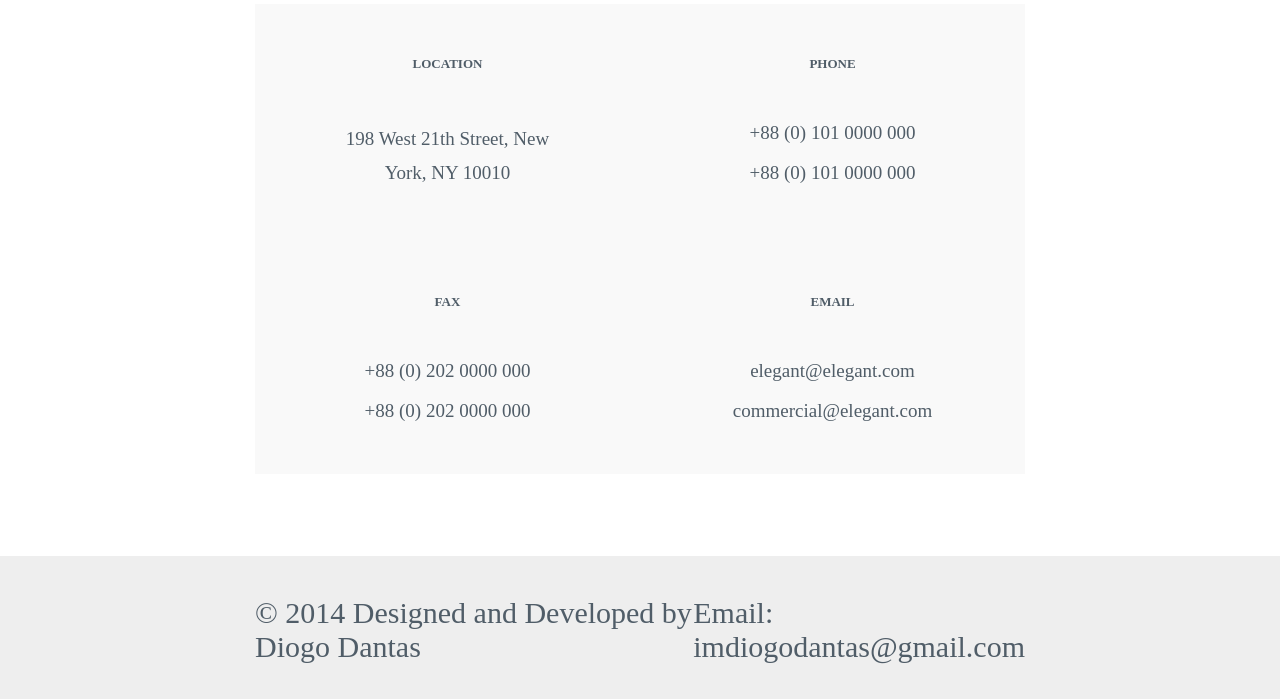
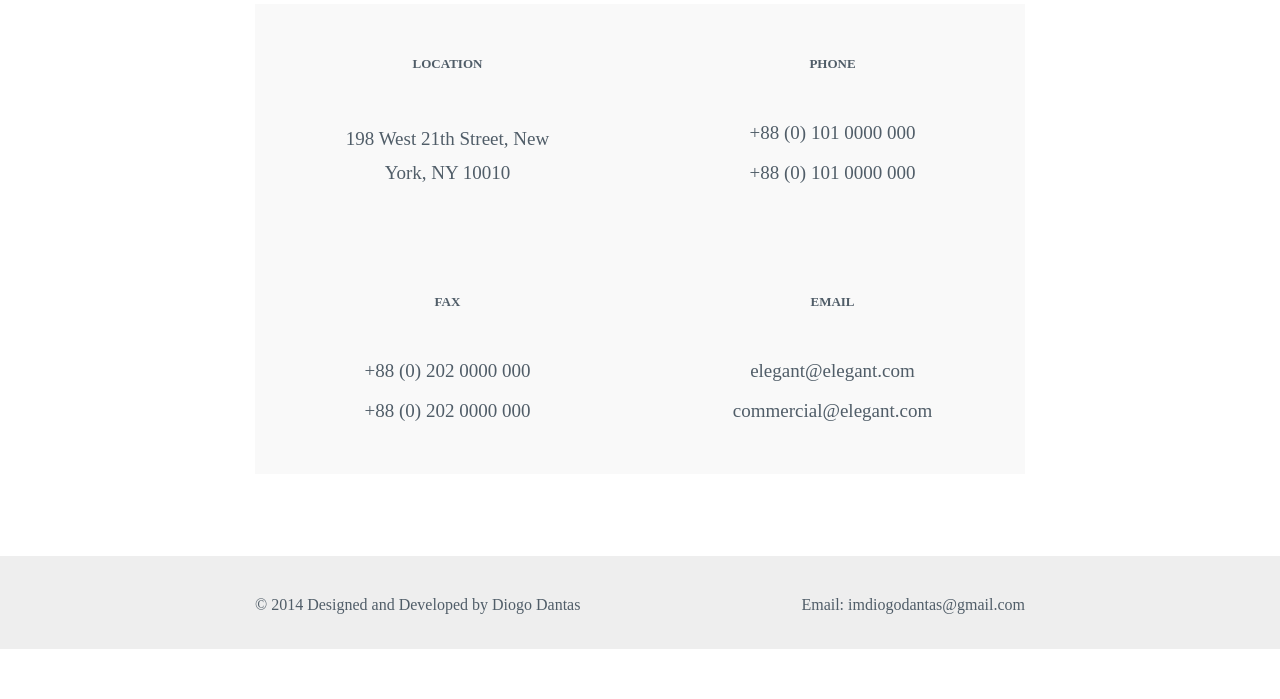
Before and after one commit to kaleriiaoh/elegant-kaleriia, a plain HTML site: page index.html in a window 1280 px wide. Shown: the part 4270-4969 px from the top of the page. After the commit the page ends 4919 px from the top, so only its background shows below. Drawn offline with Linux system fonts and the light colour scheme.

Commit message:
footer 16px

```diff
--- a/css/style.css
+++ b/css/style.css
@@ -273,12 +273,12 @@ footer{
 }
 
 .designed-email span {
-    font-size: 30px;
+    font-size: 16px;
     color: #505d68;
 }
 .designed-email a{
     color: #505d68;
-    font-size: 30px;
+    font-size: 16px;
     text-decoration: none;
 }
 
```
